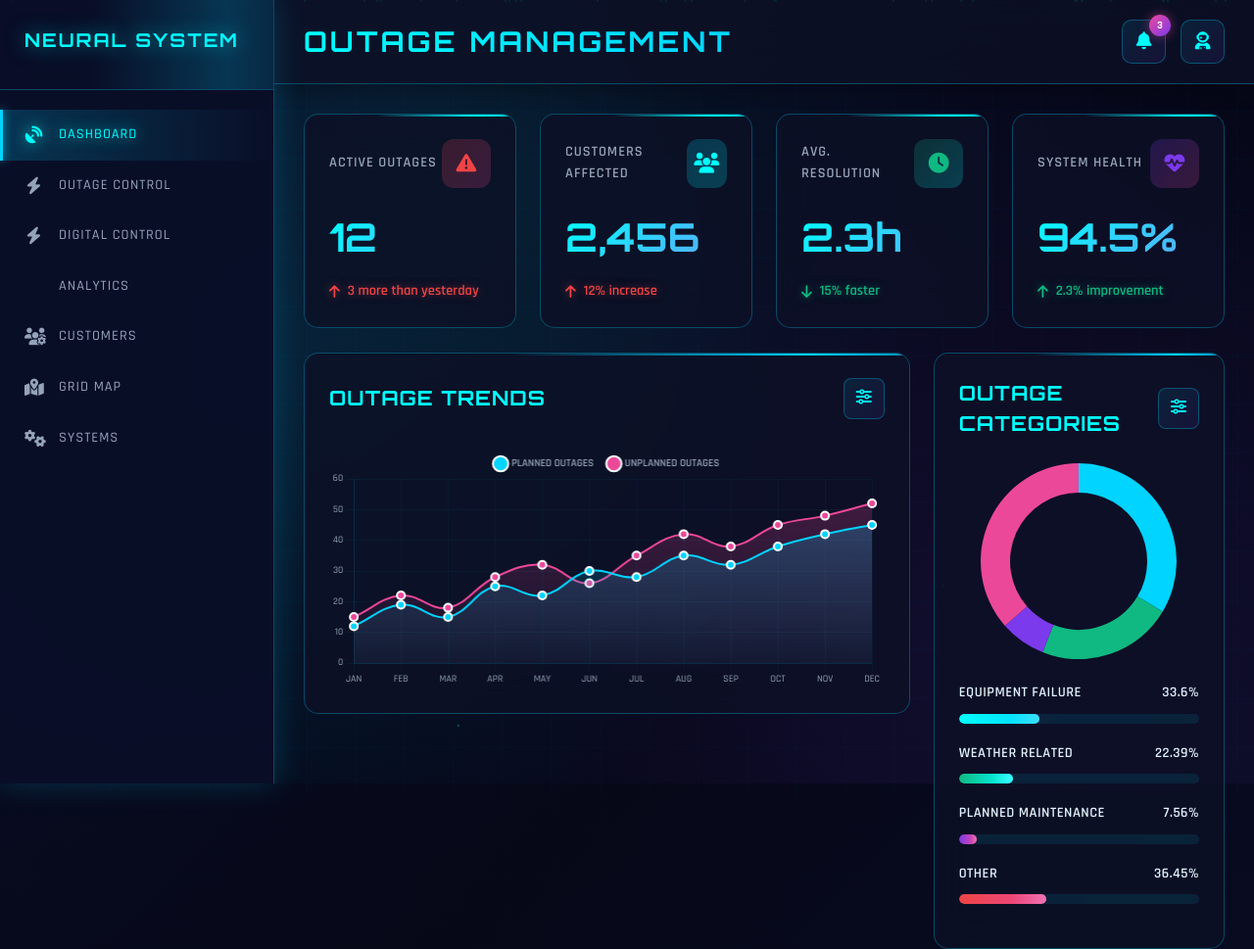
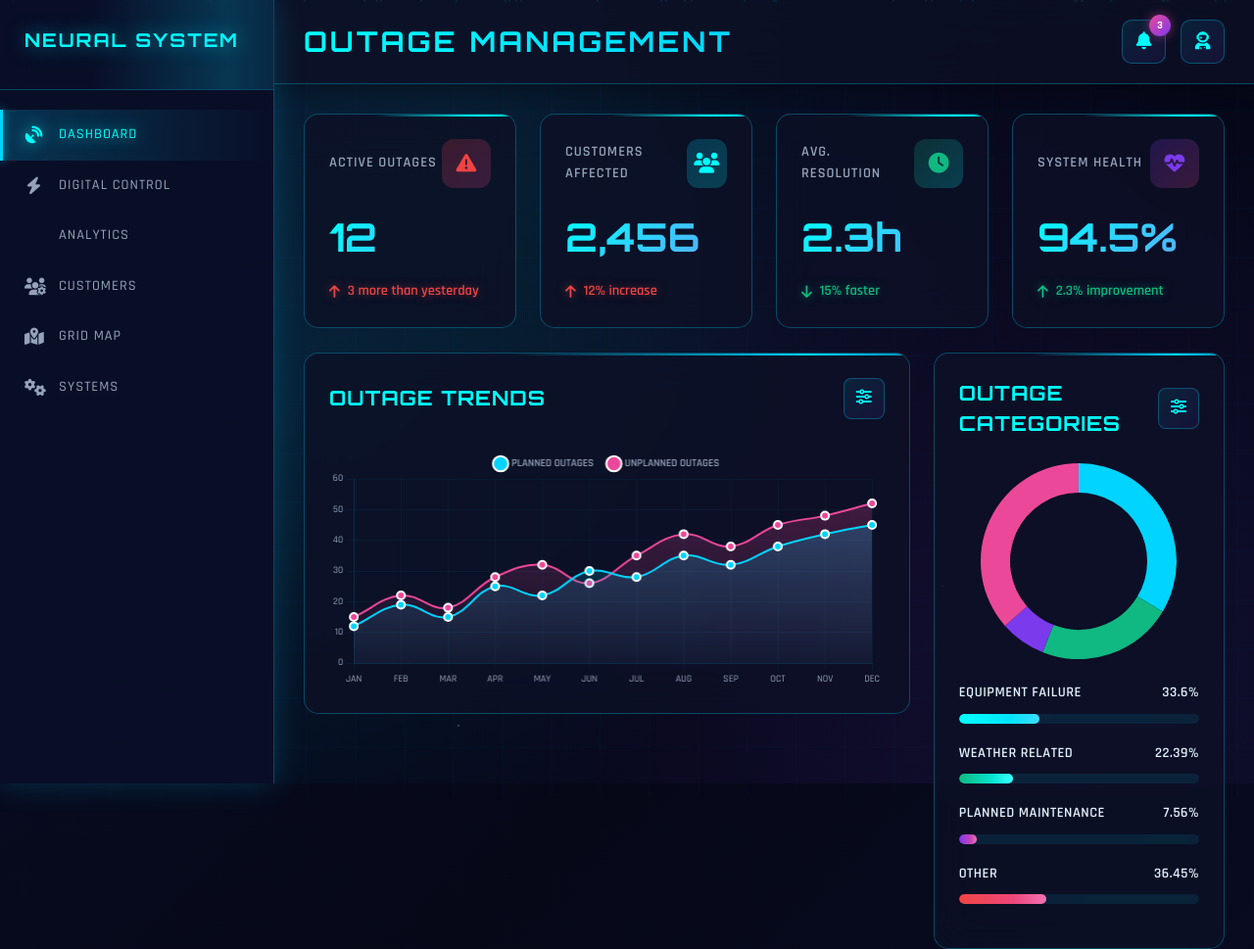
Before and after one commit to PrimeSoftLab/neural-system, a plain HTML site: page index.html in a window 1280 px wide. Shown: the top 969 px of the page at 98% size. Drawn offline with nearby package versions, Linux system fonts and the light colour scheme.

Commit message:
initial commit

```diff
--- a/index.html
+++ b/index.html
@@ -26,10 +26,6 @@
             <a href="#" class="menu-item active">
                 <i class="fas fa-satellite-dish"></i>
                 <span>Dashboard</span>
-            </a>
-            <a href="#" class="menu-item">
-                <i class="fas fa-bolt"></i>
-                <span>Outage Control</span>
             </a>
             <a href="digital-control.html" class="menu-item">
                 <i class="fas fa-bolt"></i>
```
